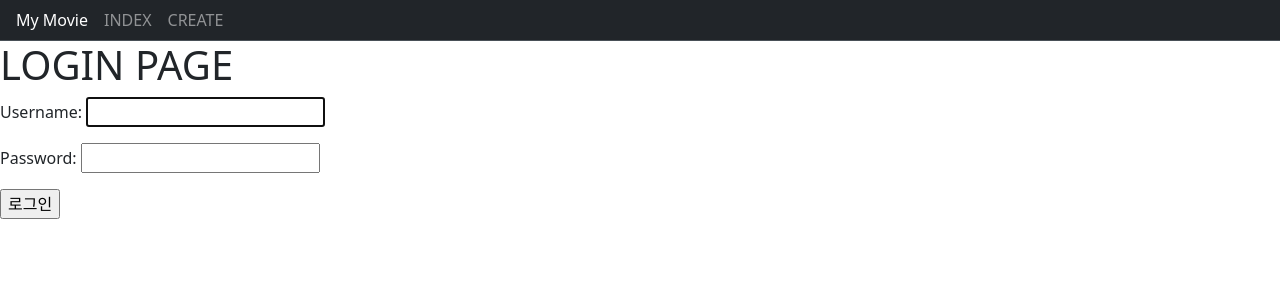
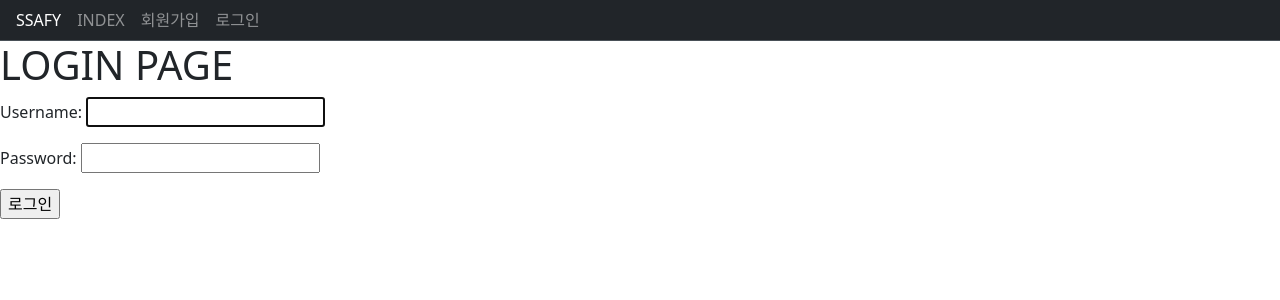
Before and after one commit to heeeeeeeeeee1/growing_potatoes, a Django app: page /accounts/login/ in a window 1280 px wide. Shown: the top 300 px of the page. Run offline with Django 4.2, Linux system fonts and the light colour scheme.

Commit message:
update nav var

```diff
--- a/pjt_05 files/movies/templates/movies/index.html
+++ b/pjt_05 files/movies/templates/movies/index.html
@@ -1,6 +1,9 @@
 {% extends "base.html" %}
 {% block content %}
     <h1 class='p-3'>메인 페이지</h1>
+
+
+    <!--mainpage 카드 데이터-->
     {% for movie in movies %}
         {% comment %} <p>{{ movie.title }}</p>
         <p>{{ movie.content }}</p> {% endcomment %}
--- a/pjt_05 files/movies/urls.py
+++ b/pjt_05 files/movies/urls.py
@@ -5,6 +5,6 @@ app_name = 'movies'
 urlpatterns = [
     path('', views.index, name='index'),
     path('create/', views.create, name='create'),
-    path('<int:pk>/', views.detail, name='detail'),
-    path('<int:pk>/update', views.update, name='update')
+    path('<int:pk>/', views.detail, name='detail'), #detail
+    path('<int:pk>/update', views.update, name='update') #update
 ]
--- a/pjt_05 files/templates/base.html
+++ b/pjt_05 files/templates/base.html
@@ -7,13 +7,26 @@
   <link href="https://cdn.jsdelivr.net/npm/bootstrap@5.3.3/dist/css/bootstrap.min.css" rel="stylesheet" integrity="sha384-QWTKZyjpPEjISv5WaRU9OFeRpok6YctnYmDr5pNlyT2bRjXh0JMhjY6hW+ALEwIH" crossorigin="anonymous">
 </head>
 <body>
-    <nav class="navbar bg-dark border-bottom border-body d-flex justify-content-start" data-bs-theme="dark">
-        <!-- Navbar content -->
-        <a href="" class="nav-link text-white px-3">My Movie</a>
-        <a href="" class="nav-link text-white-50 pe-3">INDEX</a>
-        <a href="{% url 'movies:create' %}" class="nav-link text-white-50 pe-3" >CREATE</a>
-      </nav>
-
+  <nav class="navbar bg-dark border-bottom border-body d-flex justify-content-start" data-bs-theme="dark">
+    <!-- Navbar content -->
+    <!-- Navbar 내용 수정-->
+    <a href="{% url "movies:index" %}" class="nav-link text-white px-3">SSAFY</a> <!--상세 항목-->
+    <a href="{% url "movies:index" %}" class="nav-link text-white-50 pe-3">INDEX</a> <!--mainpage-->
+    {% if user.is_authenticated %}
+    <a href="{% url "movies:create" %}" class="nav-link text-white-50 pe-3" >CREATE</a>
+    <a href="{% url "movies:create" %}" class="nav-link text-white-50 pe-3" >회원정보수정</a> <!--회원정보 수정 : url 변경 진행해야 함-->
+    <a href="{% url "movies:create" %}" class="nav-link text-white-50 pe-3" >비밀번호변경</a> <!--비밀번호 변경 : url 변경 진행해야 함-->
+    {% comment %} <a href="{% url "" %}" class="nav-link text-white-50 pe-3" >로그아웃</a> <!--로그아웃--> {% endcomment %}
+    <form action="{% url "accounts:logout" %}" method = "POST">
+      {% csrf_token %}
+      {{for.as_p}} <!--로그아웃 폼 사용-->
+      <input class="nav-link text-white-50 pe-3" type="submit" value="로그아웃"> <!--로그아웃 form 사용-->
+    </form>
+    {% else %}
+    <a href="{% url "movies:index" %}" class="nav-link text-white-50 pe-3">회원가입</a> <!--수정 필요-->
+    <a href="{% url "accounts:login" %}" class="nav-link text-white-50 pe-3">로그인</a>
+    {% endif %}
+  </nav>
 {% block content %}
 {% endblock content %}
   <script src="https://cdn.jsdelivr.net/npm/bootstrap@5.3.3/dist/js/bootstrap.bundle.min.js" integrity="sha384-YvpcrYf0tY3lHB60NNkmXc5s9fDVZLESaAA55NDzOxhy9GkcIdslK1eN7N6jIeHz" crossorigin="anonymous"></script>
```
